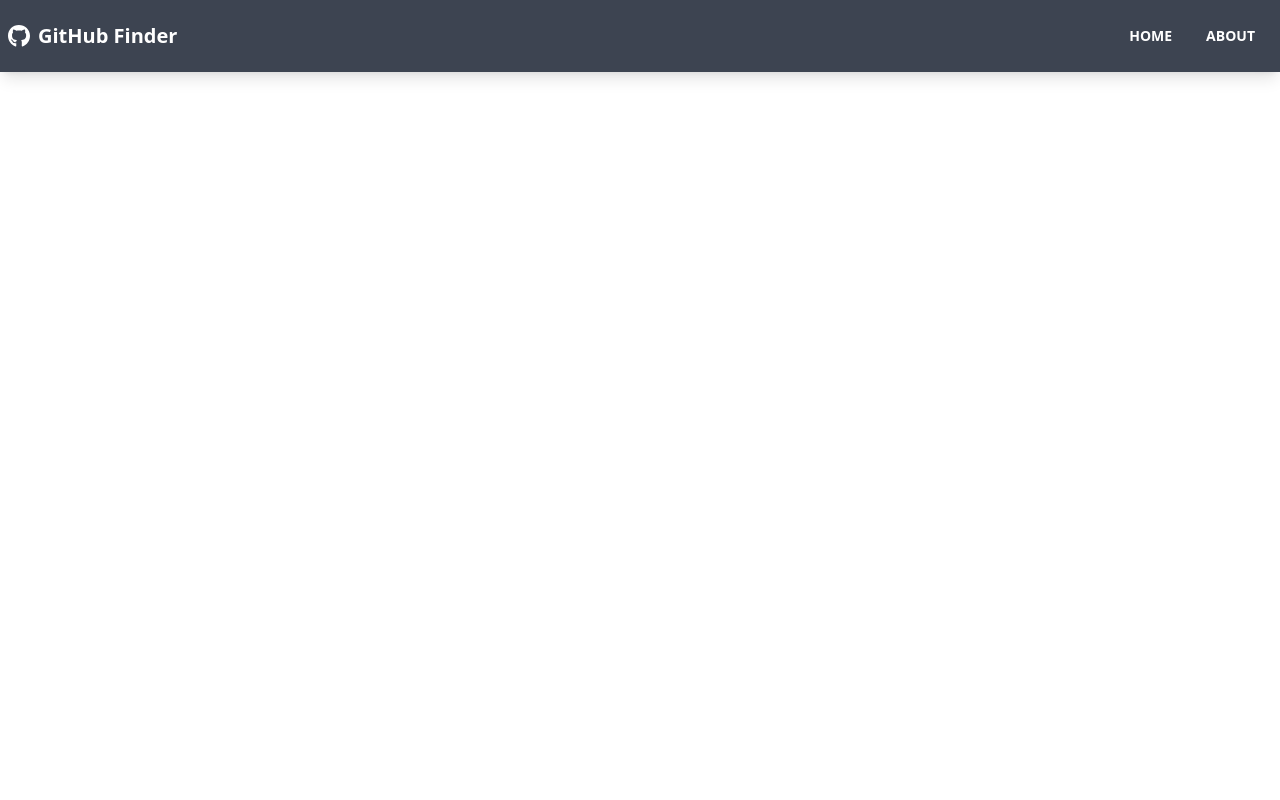
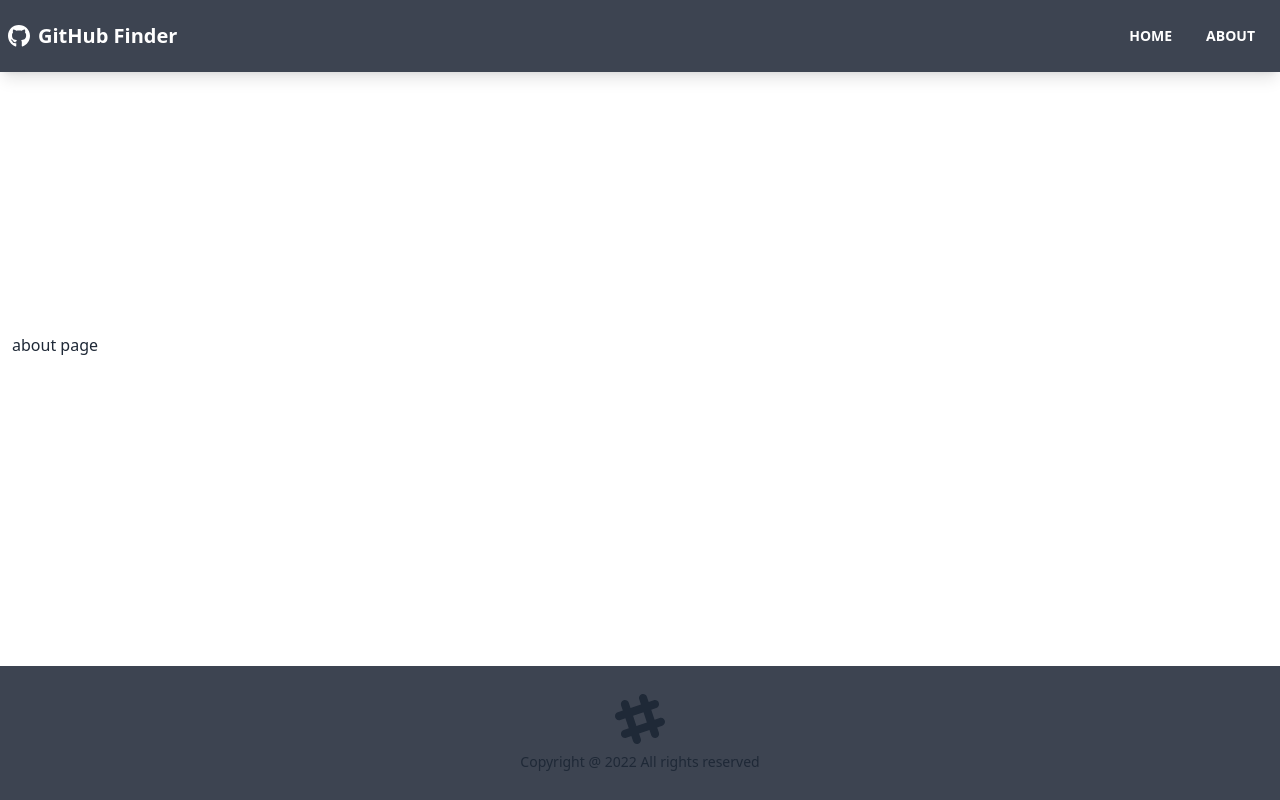
Before and after one commit to handikaharianto/github-finder, a React (Create React App) app: page /about in a window 1280 px wide. Built offline with nearby package versions, Linux system fonts and the light colour scheme.

Commit message:
Add routes for each page

```diff
--- a/src/App.js
+++ b/src/App.js
@@ -1,10 +1,24 @@
 import { BrowserRouter, Routes, Route } from 'react-router-dom'
 import Navbar from './components/layout/Navbar'
+import Footer from './components/layout/Footer'
+import Home from './components/pages/Home'
+import About from './components/pages/About'
+import NotFound from './components/pages/NotFound'
 
 function App() {
   return (
     <BrowserRouter>
-      <Navbar title='GitHub Finder' />
+      <div className='flex flex-col justify-between h-screen'>
+        <Navbar title='GitHub Finder' />
+        <main className='container px-3 pb-12'>
+          <Routes>
+            <Route path='/' element={<Home />} />
+            <Route path='/about' element={<About />} />
+            <Route path='*' element={<NotFound />} />
+          </Routes>
+        </main>
+        <Footer />
+      </div>
     </BrowserRouter>
   )
 }
--- /dev/null
+++ b/src/components/layout/Footer.jsx
@@ -0,0 +1,24 @@
+function Footer() {
+  const footerYear = new Date().getFullYear()
+
+  return (
+    <footer className='footer bg-neutral footer-center p-7'>
+      <div>
+        <svg
+          width='50'
+          height='50'
+          viewBox='0 0 24 24'
+          xmlns='http://www.w3.org/2000/svg'
+          fill-rule='evenodd'
+          clip-rule='evenodd'
+          class='inline-block fill-current'
+        >
+          <path d='M22.672 15.226l-2.432.811.841 2.515c.33 1.019-.209 2.127-1.23 2.456-1.15.325-2.148-.321-2.463-1.226l-.84-2.518-5.013 1.677.84 2.517c.391 1.203-.434 2.542-1.831 2.542-.88 0-1.601-.564-1.86-1.314l-.842-2.516-2.431.809c-1.135.328-2.145-.317-2.463-1.229-.329-1.018.211-2.127 1.231-2.456l2.432-.809-1.621-4.823-2.432.808c-1.355.384-2.558-.59-2.558-1.839 0-.817.509-1.582 1.327-1.846l2.433-.809-.842-2.515c-.33-1.02.211-2.129 1.232-2.458 1.02-.329 2.13.209 2.461 1.229l.842 2.515 5.011-1.677-.839-2.517c-.403-1.238.484-2.553 1.843-2.553.819 0 1.585.509 1.85 1.326l.841 2.517 2.431-.81c1.02-.33 2.131.211 2.461 1.229.332 1.018-.21 2.126-1.23 2.456l-2.433.809 1.622 4.823 2.433-.809c1.242-.401 2.557.484 2.557 1.838 0 .819-.51 1.583-1.328 1.847m-8.992-6.428l-5.01 1.675 1.619 4.828 5.011-1.674-1.62-4.829z'></path>
+        </svg>
+        <p>Copyright @ {footerYear} All rights reserved</p>
+      </div>
+    </footer>
+  )
+}
+
+export default Footer
--- /dev/null
+++ b/src/components/pages/About.jsx
@@ -0,0 +1,9 @@
+function About() {
+  return (
+    <div>
+      <h1>about page</h1>
+    </div>
+  )
+}
+
+export default About
--- /dev/null
+++ b/src/components/pages/Home.jsx
@@ -0,0 +1,9 @@
+function Home() {
+  return (
+    <div>
+      <h1>home page</h1>
+    </div>
+  )
+}
+
+export default Home
--- /dev/null
+++ b/src/components/pages/NotFound.jsx
@@ -0,0 +1,9 @@
+function NotFound() {
+  return (
+    <div>
+      <h1>not found page</h1>
+    </div>
+  )
+}
+
+export default NotFound
```
